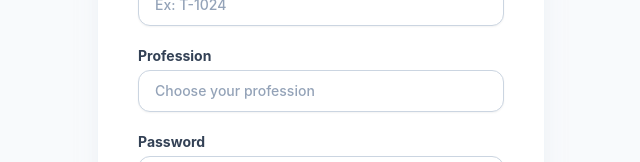
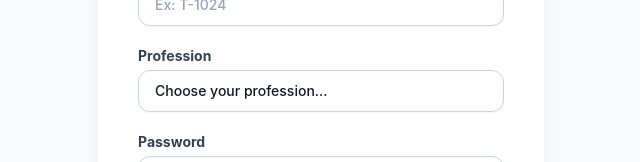
Before and after one commit to Aaryaman019/SkillSynk, a React (Vite) app in the folder client/: page /auth in a window 1280 px wide. Shown: the part 367-529 px from the top of the page, without its empty margins (319-959 px from the left). Built offline with nearby package versions, Linux system fonts and the light colour scheme; no server answers.

Commit message:
merge teammate changes

```diff
--- a/client/src/AuthPage.jsx
+++ b/client/src/AuthPage.jsx
@@ -7,7 +7,7 @@ export default function AuthPage() {
   const [teamId, setTeamId] = useState('');
   const [password, setPassword] = useState('');
   const [confirmPassword, setConfirmPassword] = useState('');
-  const [profession, setProfession] = useState(''); // default placeholder
+  const [profession, setProfession] = useState(''); // default to empty for placeholder
   const [error, setError] = useState('');
   const [isLoading, setIsLoading] = useState(false);
   const navigate = useNavigate();
@@ -124,11 +124,11 @@ export default function AuthPage() {
                 </label>
                 <select
                   required
-                  className={`appearance-none block w-full px-4 py-2.5 border border-slate-300 rounded-xl shadow-sm focus:outline-none focus:ring-2 focus:ring-primary-500 focus:border-primary-500 text-sm font-medium transition-all bg-white ${!profession ? 'text-slate-400' : 'text-slate-900'}`}
+                  className="appearance-none block w-full px-4 py-2.5 border border-slate-300 rounded-xl shadow-sm focus:outline-none focus:ring-2 focus:ring-primary-500 focus:border-primary-500 text-sm font-medium transition-all bg-white"
                   value={profession}
                   onChange={(e) => setProfession(e.target.value)}
                 >
-                  <option value="" disabled>Choose your profession</option>
+                  <option value="" disabled>Choose your profession...</option>
                   <option value="Developer">Developer</option>
                   <option value="Designer">Designer</option>
                   <option value="Project Manager">Project Manager</option>
```
Also changed, not shown: 1 other file (tests, documents, lock files or other folders).
